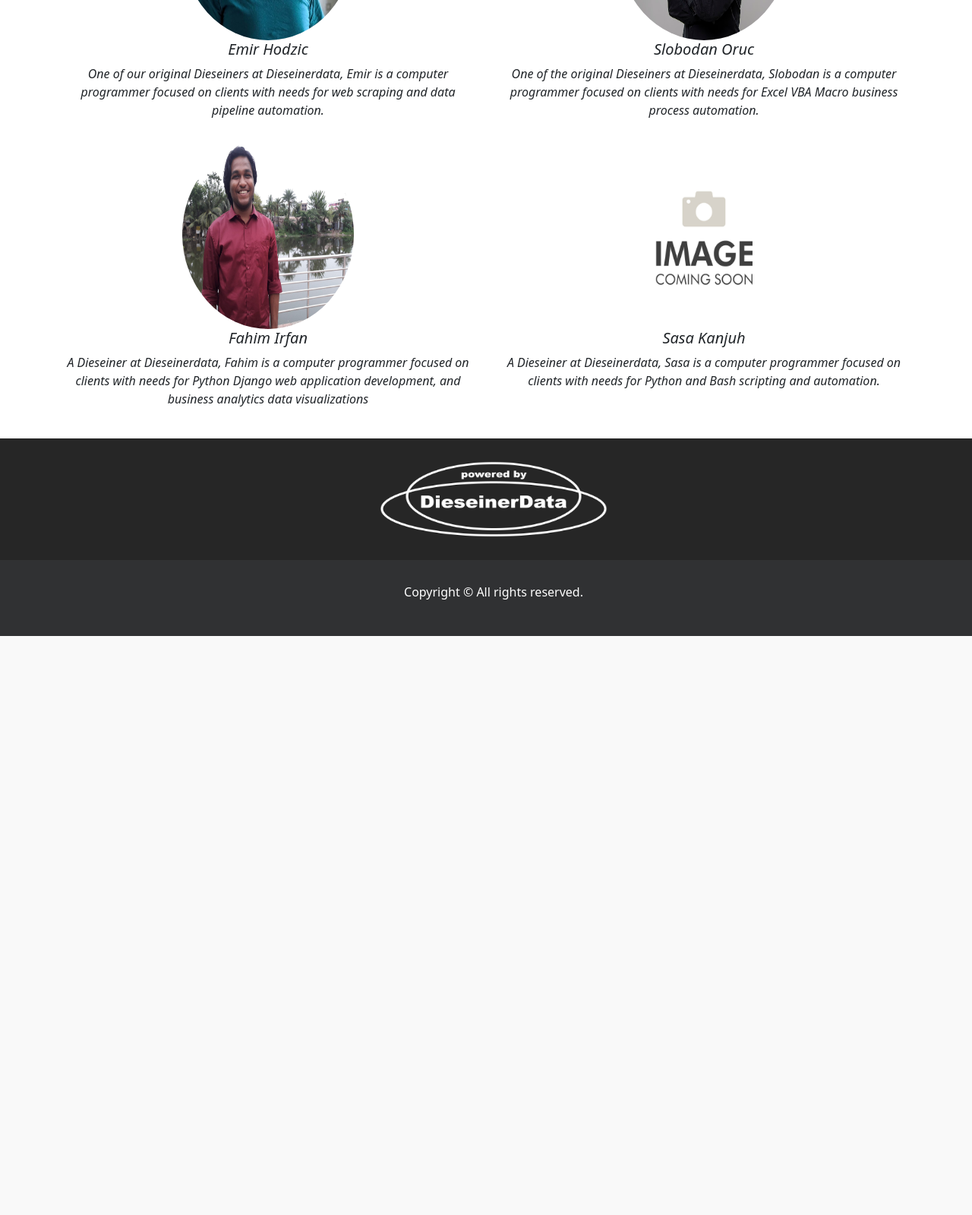
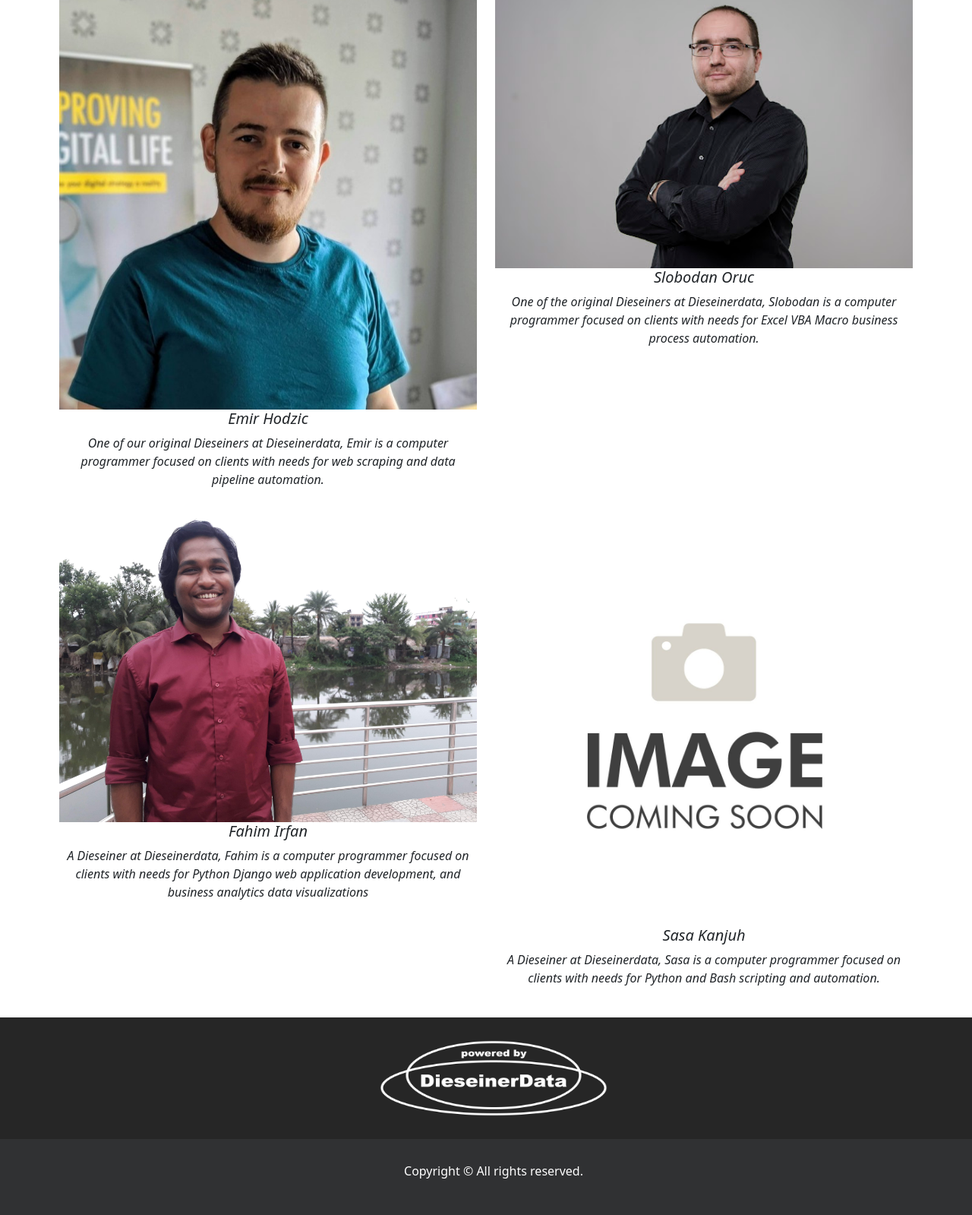
Before and after one commit to Irfan995/DieseinerData, a Django app: page /teams/ in a window 1280 px wide. Shown: the part 706-2305 px from the top of the page at 76% size. Before the commit the page ends 1543 px from the top, so only its background shows below. Run offline with Django 3.2, Linux system fonts and the light colour scheme; some libraries are stand-ins or nearby versions.

Commit message:
Team image to square

```diff
--- a/static/customs/css/master.css
+++ b/static/customs/css/master.css
@@ -176,11 +176,16 @@
   /* border-top: none; */
 }
 
+.team {
+  width: 300px;
+  height: 300px;
+}
+
 .team-img {
   vertical-align: middle;
-  height: 250px;
-  width: 250px;
-  border-radius: 50%;
+  height: 100%;
+  width: 100%;
+  /* border-radius: 50%; */
 }
 
 .rating-star {
--- a/templates/teams.html
+++ b/templates/teams.html
@@ -6,6 +6,8 @@
     <div class="row justify-content-center border-bottom text-center mt-1">
         <h3>Team</h3>
     </div>
+    <div class="row justify-content-center">
+        <div class="col-md-6">
             <div class="row justify-content-center" style="margin-top: 10px;">
                 <img class="team-img" src="{% static 'images/brian.jpg'%}" alt="">
             </div>
@@ -13,10 +15,14 @@
                 <h5 style="text-align: center;"><i>Brian Lyew</i></h5>
             </div>
             <div class="row justify-content-center">
-        <p style="text-align: center;"><i>Founder of Dieseinerdata, Brian Lyew is the founder of Dieseinerdata focused
+                <p style="text-align: center;"><i>Founder of Dieseinerdata, Brian Lyew is the founder of Dieseinerdata
+                        focused
                         on leadership and vision for associate and client needs.</i></p>
             </div>
-    <div class="row justify-content-cente">
+        </div>
+    </div>
+
+    <div class="row justify-content-center">
         <div class="col-md-6">
             <div class="row justify-content-center" style="margin-top: 10px;">
                 <img class="team-img" src="{% static 'images/emir.jpg'%}" alt="">
```
Lines whose indentation alone changed are shown as unchanged.
